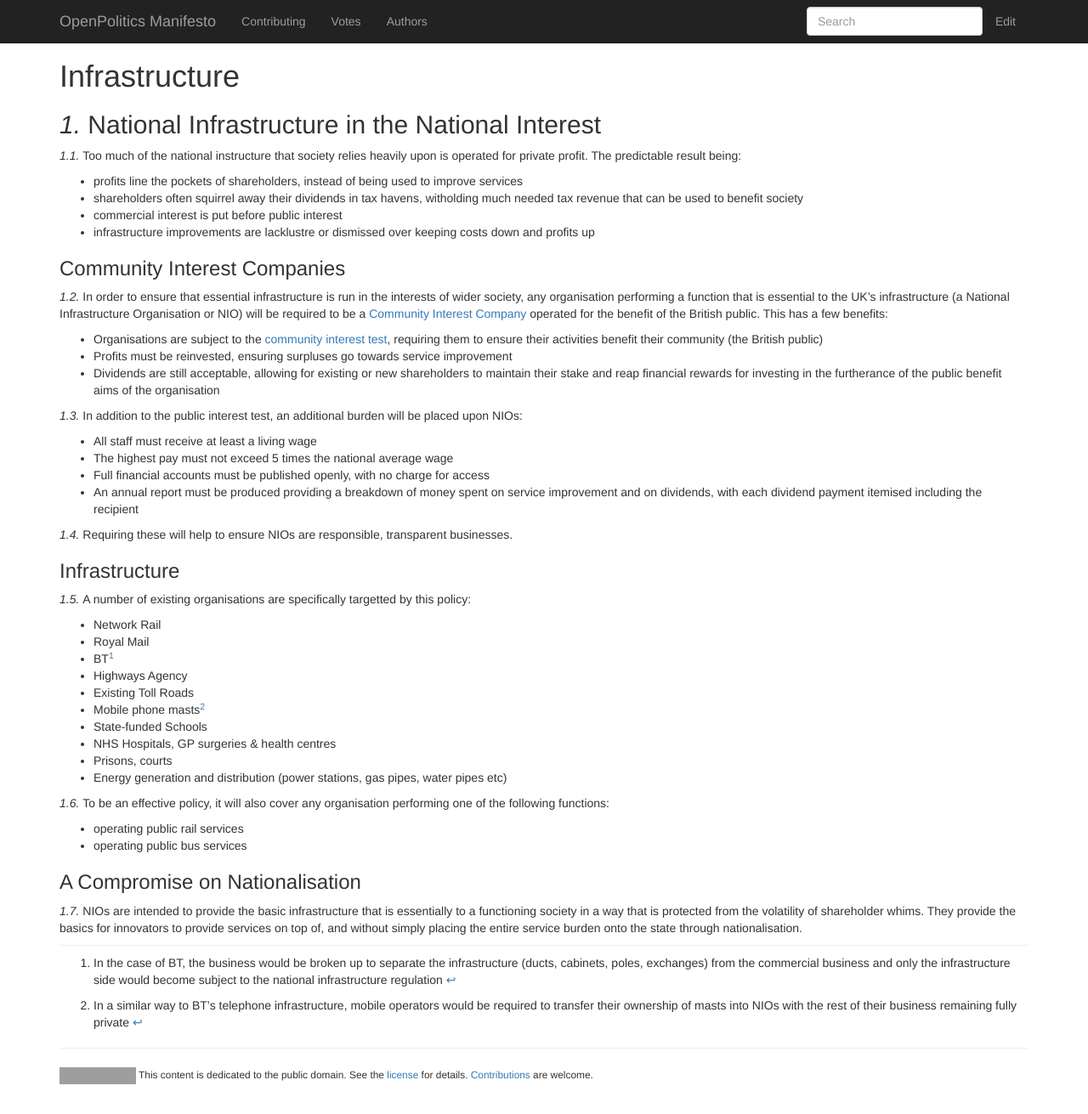
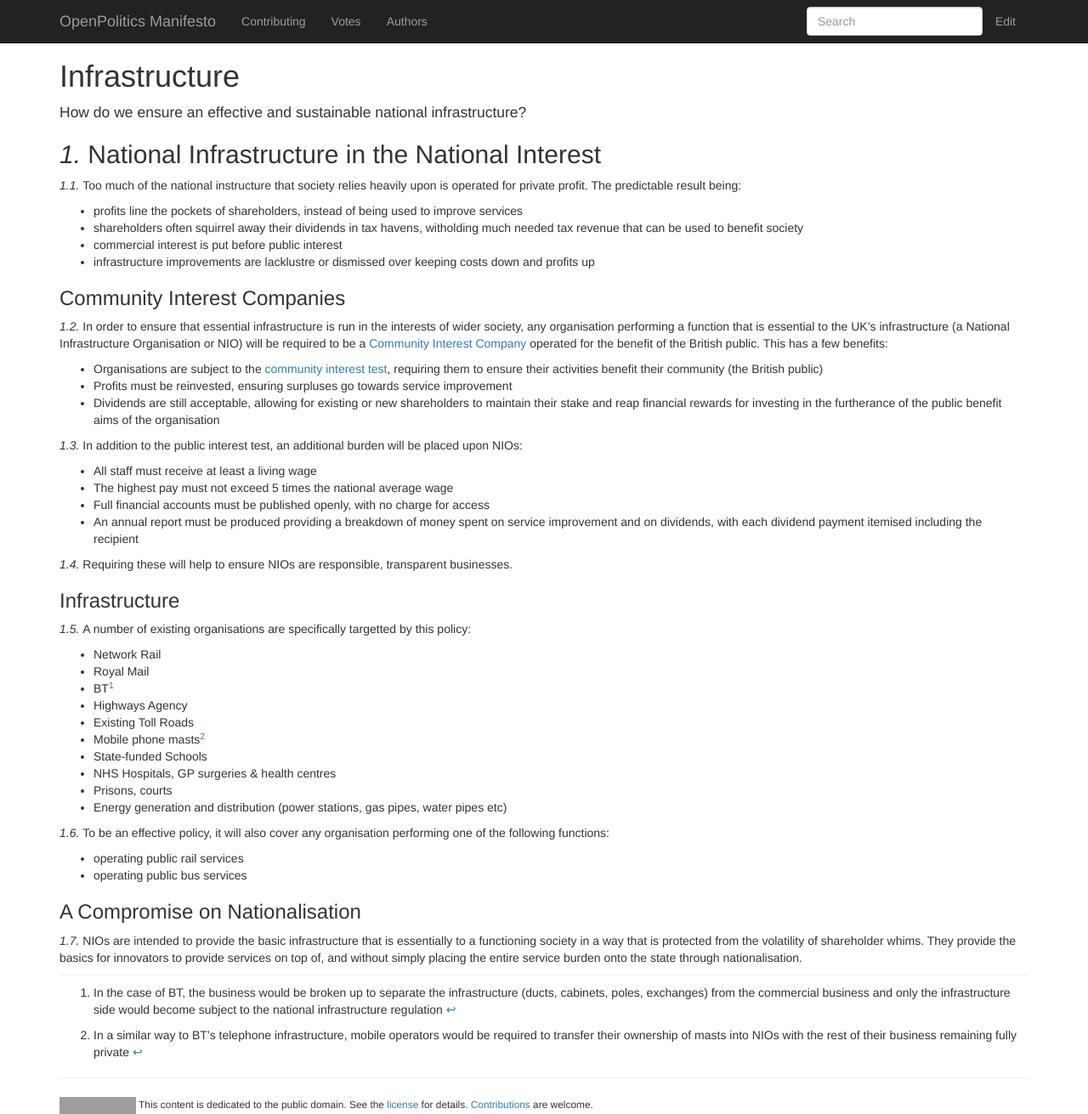
Before and after one commit to openpolitics/manifesto, a Jekyll site: the page built from infrastructure.md, in a window 1280 px wide and 1311 px high. Shown: the whole window at 85% size. Built offline with Jekyll 4.4.1, drawn with Linux system fonts in a browser that asks for light colours; nearby versions of some CDN libraries; grey boxes are pictures that could not be loaded.

Commit message:
intro text on a couple of policy pages

```diff
--- a/infrastructure.md
+++ b/infrastructure.md
@@ -4,9 +4,12 @@ layout: policy
 published: true
 ---
 
+How do we ensure an effective and sustainable national infrastructure?
+
 ## National Infrastructure in the National Interest
 
 Too much of the national instructure that society relies heavily upon is operated for private profit. The predictable result being:
+
 * profits line the pockets of shareholders, instead of being used to improve services
 * shareholders often squirrel away their dividends in tax havens, witholding much needed tax revenue that can be used to benefit society
 * commercial interest is put before public interest
@@ -15,11 +18,13 @@ Too much of the national instructure that society relies heavily upon is operate
 ### Community Interest Companies
 
 In order to ensure that essential infrastructure is run in the interests of wider society, any organisation performing a function that is essential to the UK's infrastructure (a National Infrastructure Organisation or NIO) will be required to be a [Community Interest Company](https://en.wikipedia.org/wiki/Community_interest_company) operated for the benefit of the British public. This has a few benefits:
+
 * Organisations are subject to the [community interest test](https://www.gov.uk/government/uploads/system/uploads/attachment_data/file/211744/13-781-community-interest-companies-guidance-chapter-4-creating-a-cic.pdf), requiring them to ensure their activities benefit their community (the British public)
 * Profits must be reinvested, ensuring surpluses go towards service improvement
 * Dividends are still acceptable, allowing for existing or new shareholders to maintain their stake and reap financial rewards for investing in the furtherance of the public benefit aims of the organisation
 
 In addition to the public interest test, an additional burden will be placed upon NIOs:
+
 * All staff must receive at least a living wage
 * The highest pay must not exceed 5 times the national average wage
 * Full financial accounts must be published openly, with no charge for access
```
Also changed, not shown: health.md (+2 -0 lines).
